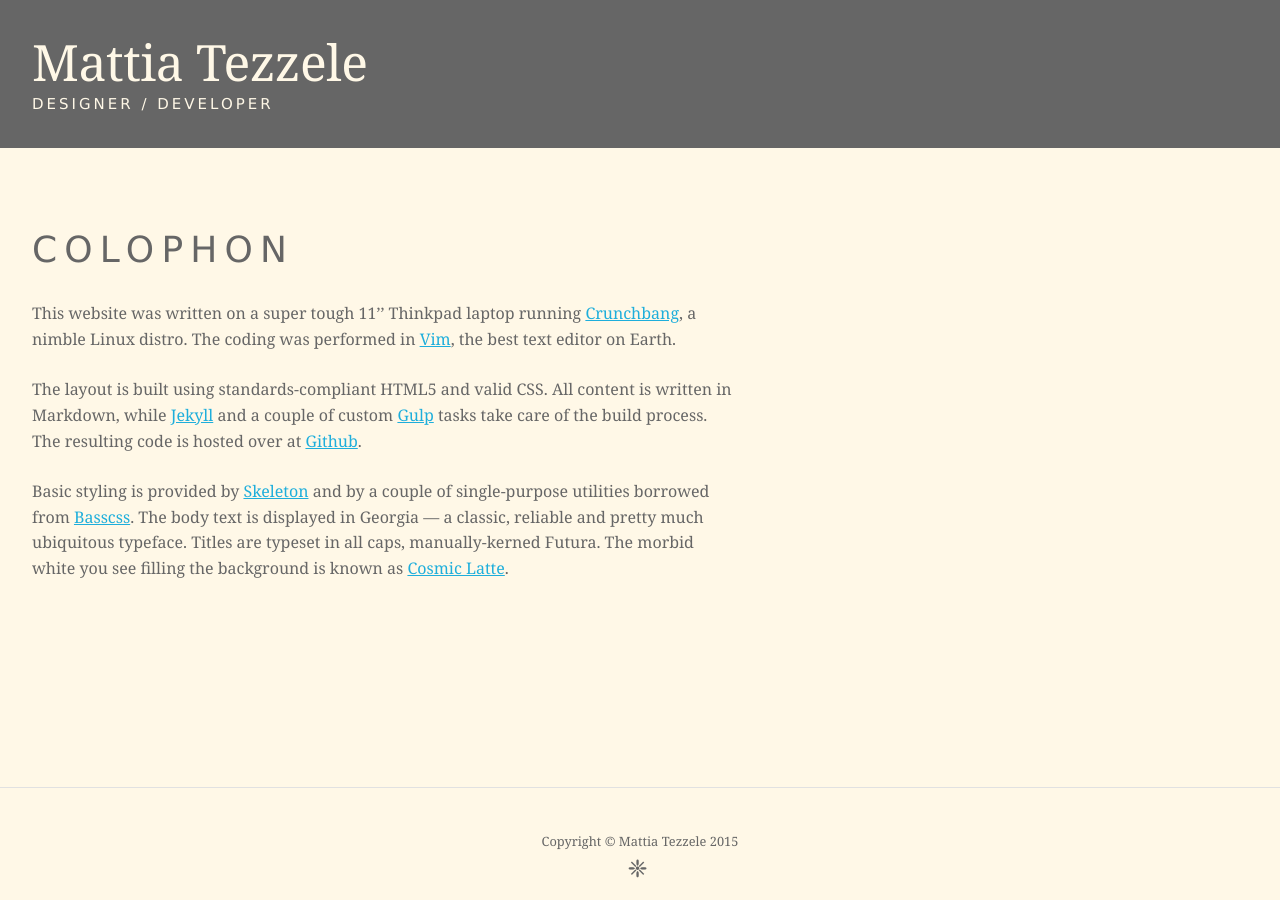
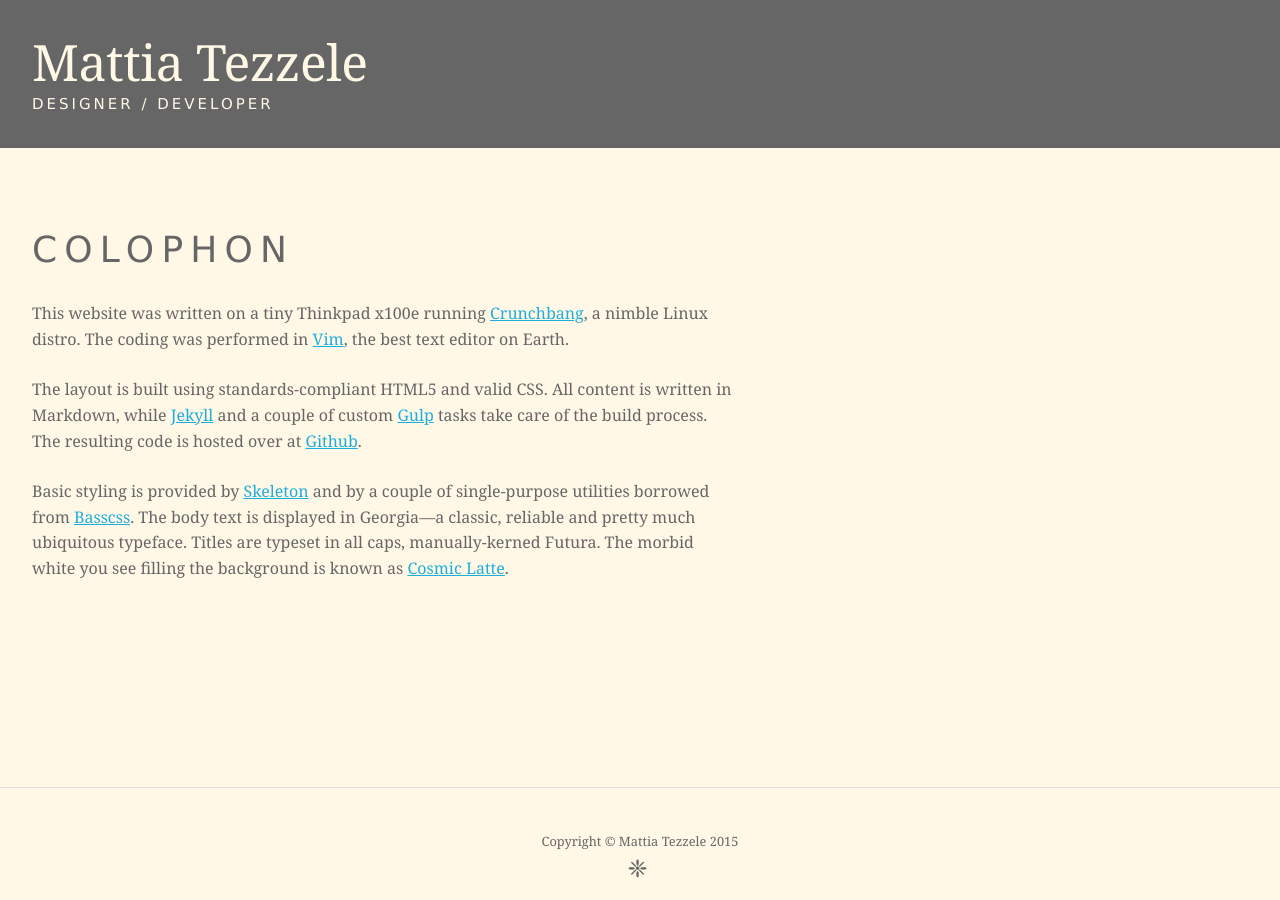
Before and after one commit to mrzool/mrzool.github.io, a Jekyll site: the page built from colophon/index.md, in a window 1280 px wide. Built offline with Jekyll 4.4.1, drawn with Linux system fonts in a browser that asks for light colours.

Commit message:
Content tweaks

```diff
--- a/colophon/index.md
+++ b/colophon/index.md
@@ -5,8 +5,8 @@ title: "Colophon"
 
 # {{page.title}}
 
-This website was written on a super tough 11'' Thinkpad laptop running [Crunchbang](http://crunchbang.org/), a nimble Linux distro. The coding was performed in [Vim](http://www.vim.org/), the best text editor on Earth.
+This website was written on a tiny Thinkpad x100e running [Crunchbang](http://crunchbang.org/), a nimble Linux distro. The coding was performed in [Vim](http://www.vim.org/), the best text editor on Earth.
 
 The layout is built using standards-compliant HTML5 and valid CSS. All content is written in Markdown, while [Jekyll](http://jekyllrb.com/) and a couple of custom [Gulp](http://gulpjs.com/) tasks take care of the build process. The resulting code is hosted over at [Github](https://github.com/).
 
-Basic styling is provided by [Skeleton](http://getskeleton.com/) and by a couple of single-purpose utilities borrowed from [Basscss](http://www.basscss.com/).  The body text is displayed in Georgia --- a classic, reliable and pretty much ubiquitous typeface. Titles are typeset in all caps, manually-kerned Futura. The morbid white you see filling the background is known as [Cosmic Latte](http://en.wikipedia.org/wiki/Cosmic_latte).
+Basic styling is provided by [Skeleton](http://getskeleton.com/) and by a couple of single-purpose utilities borrowed from [Basscss](http://www.basscss.com/).  The body text is displayed in Georgia---a classic, reliable and pretty much ubiquitous typeface. Titles are typeset in all caps, manually-kerned Futura. The morbid white you see filling the background is known as [Cosmic Latte](http://en.wikipedia.org/wiki/Cosmic_latte).
```
